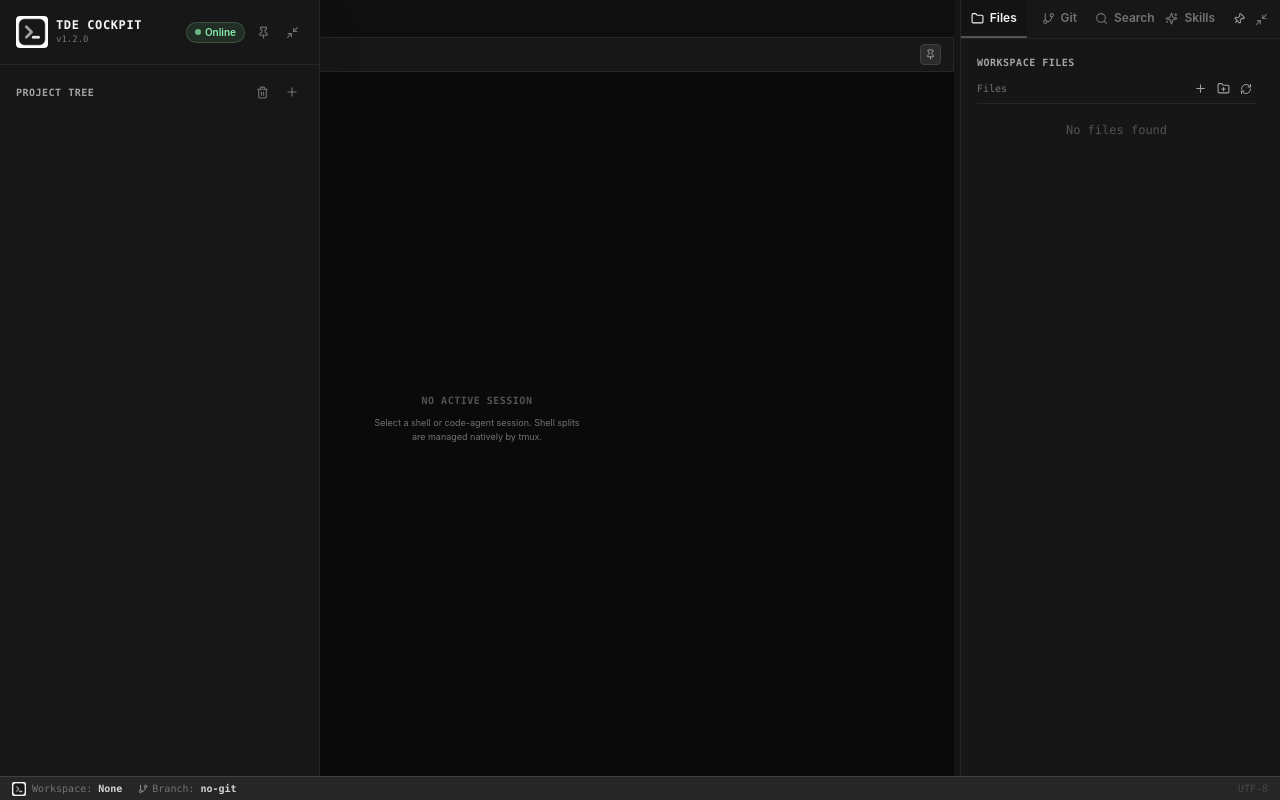
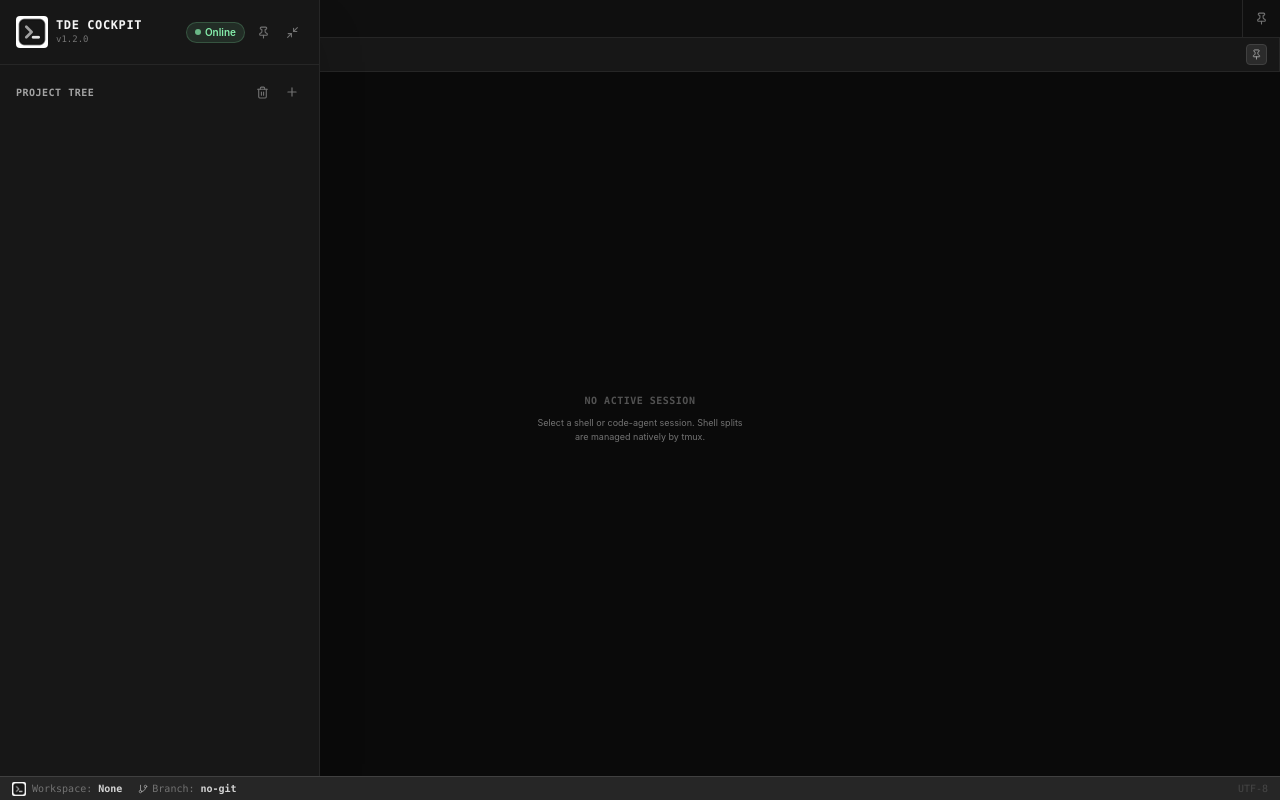
Before and after one commit to blackTDE/blackTDE, a React (Vite) app: page / in a window 1280 px wide. Built offline with nearby package versions, Linux system fonts and the light colour scheme.

Commit message:
fix: make right multi-menu panel auto-hide overlay float with zero layout shift to prevent main session window re-renders

```diff
--- a/src/App.tsx
+++ b/src/App.tsx
@@ -92,7 +92,7 @@ function App() {
   const [draggedFileTabIndex, setDraggedFileTabIndex] = useState<number | null>(null);
   const [draggedProjectTabIndex, setDraggedProjectTabIndex] = useState<number | null>(null);
   const [draggedSessionTabIndex, setDraggedSessionTabIndex] = useState<number | null>(null);
-  const [isRightPaneExpanded, setIsRightPaneExpanded] = useState(true);
+  const [isRightPanelHovered, setIsRightPanelHovered] = useState(false);
   const [activeFatherTabId, setActiveFatherTabId] = useState('');
   const [isLeftPanelHovered, setIsLeftPanelHovered] = useState(false);
 
@@ -389,7 +389,7 @@ function App() {
       const isCmdOrCtrl = e.metaKey || e.ctrlKey;
       if (isCmdOrCtrl && e.shiftKey && e.key.toLowerCase() === 'f') {
         e.preventDefault();
-        setIsRightPaneExpanded(true);
+        setIsRightPanelHovered(true);
         setActiveRightPanel('search');
       }
     };
@@ -408,12 +408,6 @@ function App() {
       unlistenPromise.then((unlisten) => unlisten());
     };
   }, []);
-
-  useEffect(() => {
-    if (activeFileTab) {
-      setIsRightPaneExpanded(true);
-    }
-  }, [activeFileTab]);
 
   const handleCreateSession = async () => {
     if (isSpawningSession) return;
@@ -942,7 +936,8 @@ function App() {
         {/* Center Panel (Swappable Workbench) */}
         <div className="flex-grow flex flex-col min-w-0 bg-surface">
           {/* Level 1: Father Tabs (Projects/Workspaces list + Settings Tab) */}
-          <div className="shrink-0 flex items-center border-b border-surface-2 bg-surface-2/20 overflow-x-auto select-none">
+          <div className="shrink-0 flex items-center justify-between border-b border-surface-2 bg-surface-2/20 select-none">
+            <div className="flex items-center overflow-x-auto min-w-0 flex-1 scrollbar-none">
               {/* Auto-Hide / Fix Sidebar Button */}
               <button
                 onClick={() => {
@@ -1050,6 +1045,30 @@ function App() {
                   </div>
                 );
               })}
+            </div>
+
+            {/* Right Panel Pin / Auto-Hide Switch on Far Right of Level 1 */}
+            <button
+              onClick={() => {
+                toggleRightPanelPin();
+                setIsRightPanelHovered(false);
+              }}
+              onMouseEnter={() => {
+                if (!isRightPanelPinned) {
+                  setIsRightPanelHovered(true);
+                }
+              }}
+              className={`flex items-center justify-center px-3 py-3 border-l border-surface-2 hover:bg-surface-2/15 transition cursor-pointer shrink-0 ${
+                isRightPanelPinned ? 'bg-surface-1/40 text-brand-light' : 'text-zinc-500 hover:text-zinc-200'
+              }`}
+              title={
+                isRightPanelPinned
+                  ? "Multi-Menu Panel is fixed in layout. Click to enable Auto-Hide (Unpin)"
+                  : "Auto-Hide is active (Hover right edge to pop out). Click to fix Multi-Menu Panel in layout (Pin)"
+              }
+            >
+              <Pin size={13} className={isRightPanelPinned ? 'rotate-45 text-brand-light' : 'text-zinc-500'} />
+            </button>
           </div>
 
           {activeFatherTabId === 'settings' && (
@@ -1335,7 +1354,7 @@ function App() {
         </div>
 
         {/* Right Resizer Handle Divider (Only when Pinned) */}
-        {isRightPaneExpanded && isRightPanelPinned && (
+        {isRightPanelPinned && (
           <div
             onMouseDown={handleRightResizeStart}
             className="w-1.5 hover:w-1.5 cursor-col-resize bg-surface-2/40 hover:bg-brand/60 transition-all z-20 shrink-0 select-none"
@@ -1343,26 +1362,35 @@ function App() {
           />
         )}
 
-        {/* Right Panel (Inspector tabs) */}
-        {isRightPaneExpanded ? (
+        {/* Right Edge Hover Trigger Zone (Active in Auto-Hide mode when panel is closed) */}
+        {!isRightPanelPinned && !isRightPanelHovered && (
+          <div
+            onMouseEnter={() => setIsRightPanelHovered(true)}
+            className="absolute right-0 top-0 bottom-0 w-2.5 z-30 cursor-pointer bg-transparent hover:bg-brand/30 transition-colors"
+            title="Hover to show Multi-Menu Panel"
+          />
+        )}
+
+        {/* Right Panel (Inspector tabs) - Rendered when Pinned or Hovered */}
+        {(isRightPanelPinned || isRightPanelHovered) && (
           <div
             style={{ width: `${rightPanelWidth}px` }}
             onMouseLeave={() => {
               if (!isRightPanelPinned) {
-                setIsRightPaneExpanded(false);
-              }
-            }}
-            className={`bg-surface-1 flex flex-col overflow-hidden transition-all border-l border-surface-2 ${
+                setIsRightPanelHovered(false);
+              }
+            }}
+            className={`bg-surface-1 flex flex-col select-none overflow-hidden font-sans transition-all border-l border-surface-2 ${
               isRightPanelPinned
                 ? 'shrink-0 z-10'
-                : 'absolute right-0 top-0 bottom-0 z-30 shadow-2xl'
+                : 'absolute right-0 top-0 bottom-0 z-40 shadow-2xl animate-in slide-in-from-right-2 duration-150'
             }`}
           >
             {/* Floating Resizer Handle on Left Edge when Unpinned */}
             {!isRightPanelPinned && (
               <div
                 onMouseDown={handleRightResizeStart}
-                className="absolute left-0 top-0 bottom-0 w-1.5 hover:w-2 cursor-col-resize bg-transparent hover:bg-brand/60 transition-all z-40 select-none"
+                className="absolute left-0 top-0 bottom-0 w-1.5 hover:w-2 cursor-col-resize bg-transparent hover:bg-brand/60 transition-all z-50 select-none"
                 title="Drag to resize Right Inspector Panel"
               />
             )}
@@ -1416,22 +1444,31 @@ function App() {
               {/* Pin / Unpin Button */}
               <button
                 type="button"
-                onClick={toggleRightPanelPin}
+                onClick={() => {
+                  toggleRightPanelPin();
+                  setIsRightPanelHovered(false);
+                }}
                 className={`px-2.5 text-zinc-500 hover:text-zinc-200 transition cursor-pointer ${
                   isRightPanelPinned ? 'text-brand-light' : ''
                 }`}
-                title={isRightPanelPinned ? "Unpin Right Panel (Auto-Hide on mouse leave)" : "Pin Right Panel (Keep open)"}
+                title={
+                  isRightPanelPinned
+                    ? "Multi-Menu Panel is fixed in layout. Click to enable Auto-Hide (Unpin)"
+                    : "Auto-Hide is active (Hover right edge to pop out). Click to fix Multi-Menu Panel in layout (Pin)"
+                }
               >
                 <Pin size={12} className={isRightPanelPinned ? 'rotate-45 text-brand-light' : 'text-zinc-500'} />
               </button>
 
-              <button
-                onClick={() => setIsRightPaneExpanded(false)}
+              {!isRightPanelPinned && (
+                <button
+                  onClick={() => setIsRightPanelHovered(false)}
                   className="pr-3 text-zinc-500 hover:text-zinc-300 transition cursor-pointer"
-                title="Collapse Panel"
+                  title="Close Panel"
                 >
                   <Minimize2 size={13} />
                 </button>
+              )}
             </div>
 
             {/* Tab content area */}
@@ -1457,53 +1494,6 @@ function App() {
                 <SearchPanel />
               </div>
             </div>
-          </div>
-        ) : null}
-
-        {/* Expand Right Pane Dock Trigger Bar */}
-        {!isRightPaneExpanded && (
-          <div
-            onMouseEnter={() => {
-              if (!isRightPanelPinned) {
-                if (activeRightPanel === 'none') {
-                  setActiveRightPanel('files');
-                }
-                setIsRightPaneExpanded(true);
-              }
-            }}
-            className="w-10 bg-surface-1 border-l border-surface-2 flex flex-col items-center py-3 space-y-3 shrink-0 select-none z-10 cursor-pointer"
-          >
-            {[
-              { id: 'files', icon: Folder, label: 'Files' },
-              { id: 'git', icon: GitBranch, label: 'Git' },
-              { id: 'search', icon: Search, label: 'Search' },
-              { id: 'skills', icon: Sparkles, label: 'Skills' },
-            ].map((item) => {
-              const Icon = item.icon;
-              return (
-                <button
-                  key={item.id}
-                  onClick={() => {
-                    setActiveRightPanel(item.id as any);
-                    setIsRightPaneExpanded(true);
-                  }}
-                  onMouseEnter={() => {
-                    if (!isRightPanelPinned) {
-                      setActiveRightPanel(item.id as any);
-                      setIsRightPaneExpanded(true);
-                    }
-                  }}
-                  className={`p-2 rounded-md transition cursor-pointer ${
-                    activeRightPanel === item.id
-                      ? 'bg-brand/20 text-brand-light'
-                      : 'text-zinc-500 hover:text-zinc-200 hover:bg-surface-2'
-                  }`}
-                  title={`Expand ${item.label}`}
-                >
-                  <Icon size={14} />
-                </button>
-              );
-            })}
           </div>
         )}
 
--- a/src/store/workspaceStore.ts
+++ b/src/store/workspaceStore.ts
@@ -163,7 +163,7 @@ export const useWorkspaceStore = create<WorkspaceState>()(persist((set) => ({
   rightPanelWidth: 320,
   pinnedSessionWidthPercent: 50,
   isLeftPanelPinned: false,
-  isRightPanelPinned: true,
+  isRightPanelPinned: false,
 
   openWorkspaceTabIds: [],
   sessionOrderIdsByProject: {},
```
Also changed, not shown: 1 other file (tests, documents, lock files or other folders). Lines whose indentation alone changed are shown as unchanged.
